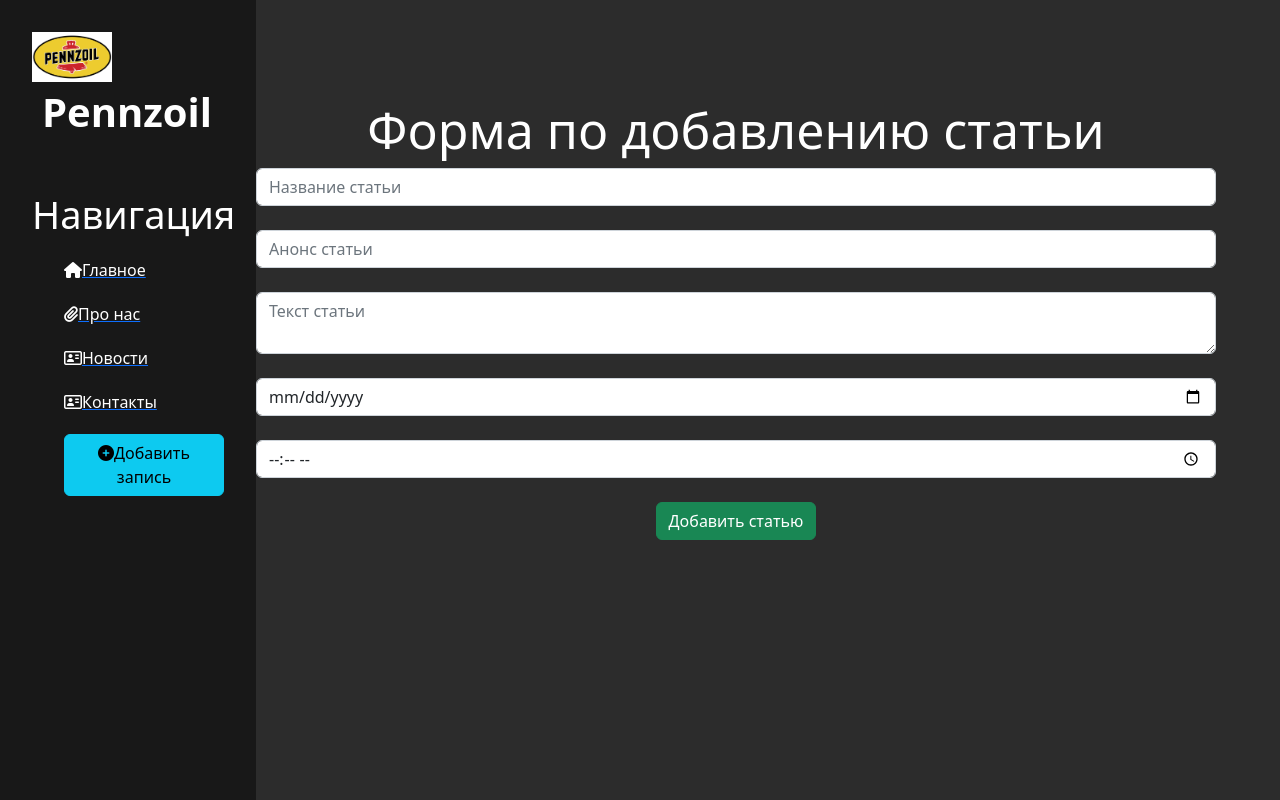
After one commit to HDiman/aa_project_1, a Django app: page /news/create in a window 1280 px wide. The commit adds this page. Run offline with Django 4.2, Linux system fonts and the light colour scheme.

Commit message:
Создал страницу по заполнению форм

```diff
--- a/my_project1/main/templates/main/base.html
+++ b/my_project1/main/templates/main/base.html
@@ -19,6 +19,7 @@
             <a href="{% url 'about' %}"><li><i class="fa-solid fa-paperclip"></i>Про нас</li></a>
             <a href="{% url 'news_home' %}"><li><i class="fa-regular fa-address-card"></i>Новости</li></a>
             <a href=""><li><i class="fa-regular fa-address-card"></i>Контакты</li></a>
+            <a href="{% url 'create' %}"><li><button class="btn btn-info"><i class="fas fa-plus-circle"></i>Добавить запись</button></li></a>
         </ul>
     </aside>
     <main>
--- /dev/null
+++ b/my_project1/news/templates/news/create.html
@@ -0,0 +1,20 @@
+{% extends 'main/base.html' %}
+
+
+{% block title %} Форма по добавлению статьи {% endblock %}
+
+{% block body %}
+<div class="features">
+    <h1>Форма по добавлению статьи</h1>
+     <form method="post">
+         {% csrf_token %}
+         <input type="text" placeholder="Название статьи" class="form-control"><br>
+         <input type="text" placeholder="Анонс статьи" class="form-control"><br>
+         <textarea class="form-control" placeholder="Текст статьи"></textarea><br>
+         <input type="date" class="form-control"><br>
+         <input type="time" class="form-control"><br>
+         <button class="btn btn-success" type="submit">Добавить статью</button>
+     </form>
+</div>
+
+{% endblock %}
--- a/my_project1/news/urls.py
+++ b/my_project1/news/urls.py
@@ -3,4 +3,5 @@ from . import views
 
 urlpatterns = [
     path('', views.news_home, name="news_home"),
+    path('create', views.create, name="create"),
 ]
--- a/my_project1/news/views.py
+++ b/my_project1/news/views.py
@@ -5,3 +5,6 @@ from .models import Articles
 def news_home(request):
     news = Articles.objects.all()
     return render(request, 'news/news_home.html', {'news': news})
+
+def create(request):
+    return render(request, 'news/create.html')
```
